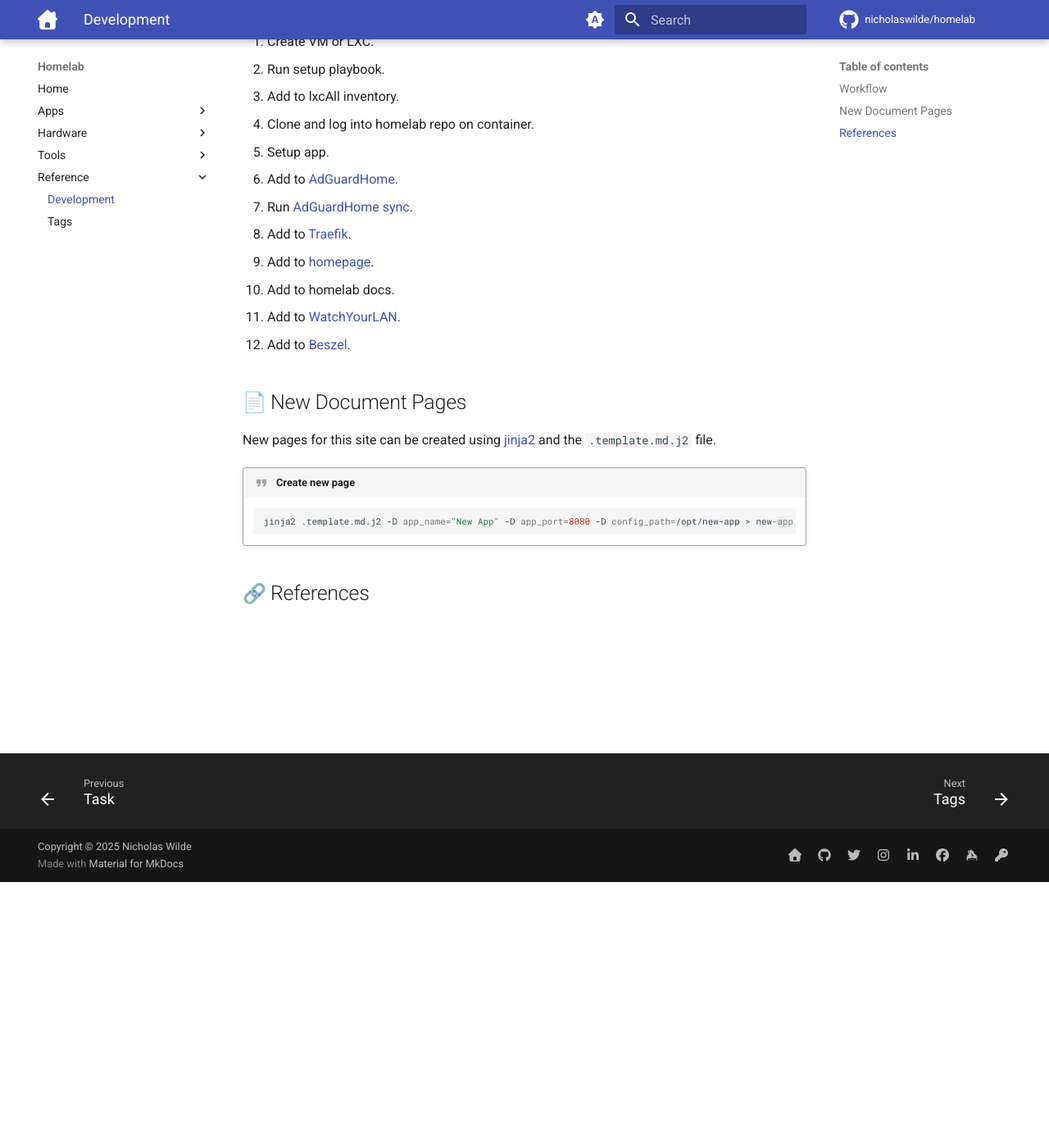
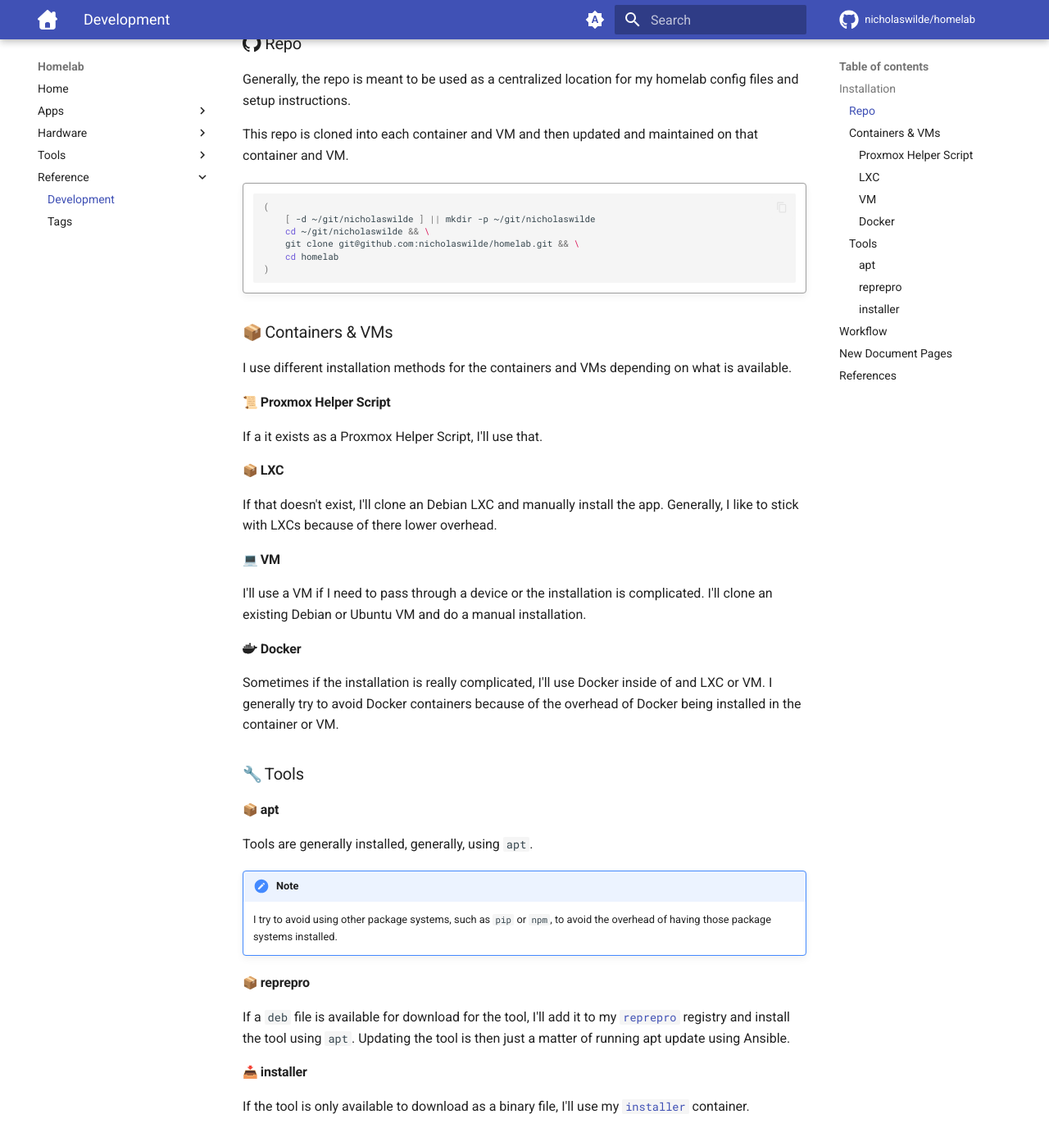
Before and after one commit to nicholaswilde/homelab, an MkDocs documentation site: the page built from docs/reference/development.md, in a window 1280 px wide and 1400 px high, scrolled down 324 px. Shown: the whole window at 82% size. Built offline with MkDocs 1.6.1 and Material for MkDocs 9.7.7, drawn with Linux system fonts in a browser that asks for light colours; emoji names are drawn with the system emoji font; comment, search, counter and statistics services are not loaded.

Commit message:
update
Signed-off-by: nιcнolaѕ wιlde <ncwilde43@gmail.com>

````diff
--- a/docs/reference/development.md
+++ b/docs/reference/development.md
@@ -5,6 +5,63 @@ tags:
 # :construction: Development
 
 The development of my homelab is mainly done by watching YouTube videos and occasionally browsing Reddit.
+
+## :hammer_and_wrench: Installation
+
+### :simple-github: Repo
+
+Generally, the repo is meant to be used as a centralized location for my homelab config files and setup instructions.
+
+This repo is cloned into each container and VM and then updated and maintained on that container and VM.
+
+!!! quote ""
+
+    ```shell
+    (
+        [ -d ~/git/nicholaswilde ] || mkdir -p ~/git/nicholaswilde
+        cd ~/git/nicholaswilde && \
+        git clone git@github.com:nicholaswilde/homelab.git && \
+        cd homelab
+    )
+    ```
+
+### :package: Containers & VMs
+
+I use different installation methods for the containers and VMs depending on what is available.
+
+#### :scroll: Proxmox Helper Script
+
+If a it exists as a Proxmox Helper Script, I'll use that.
+
+#### :package: LXC
+
+If that doesn't exist, I'll clone an Debian LXC and manually install the app. Generally, I like to stick with LXCs because of there lower overhead.
+
+#### :computer: VM
+
+I'll use a VM if I need to pass through a device or the installation is complicated. I'll clone an existing Debian or Ubuntu VM and do a manual installation.
+
+#### :simple-docker: Docker
+
+Sometimes if the installation is really complicated, I'll use Docker inside of and LXC or VM. I generally try to avoid Docker containers because of the overhead of Docker being installed in the container or VM.
+
+### :wrench: Tools
+
+#### :package: apt
+
+Tools are generally installed, generally, using `apt`.
+
+!!! note
+
+    I try to avoid using other package systems, such as `pip` or `npm`, to avoid the overhead of having those package systems installed.
+
+#### :package: reprepro
+
+If a `deb` file is available for download for the tool, I'll add it to my [`reprepro`][8] registry and install the tool using `apt`. Updating the tool is then just a matter of running apt update using Ansible.
+
+#### :inbox_tray: installer
+
+If the tool is only available to download as a binary file, I'll use my [`installer`][9] container.
 
 ## :twisted_rightwards_arrows: Workflow
 
````
Also changed, not shown: other parts of docs/reference/development.md (+2 -0 lines).
